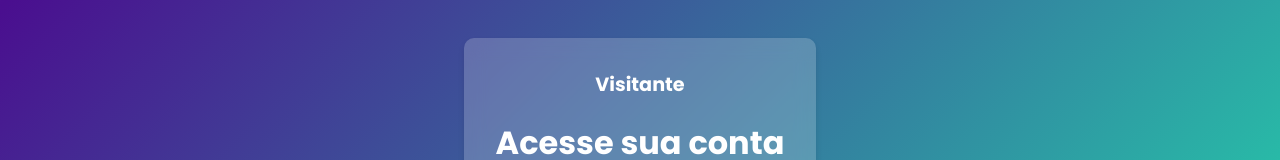
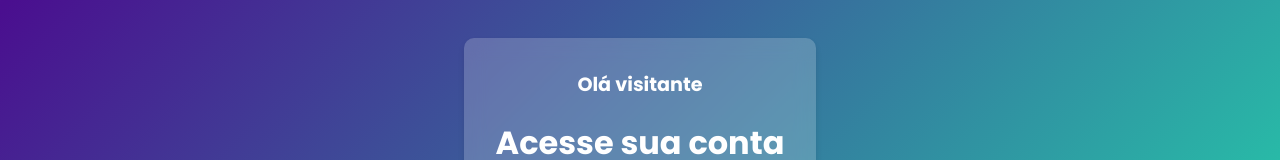
Before and after one commit to HugoZAuad/AUTH-O_GOOGLE_FIREBASE, a React (Vite) app: page / in a window 1280 px wide. Both pictures are taken after a click on the button "Ir para Login com o google". Shown: the part 195-355 px from the top of the page. Built offline with nearby package versions, Linux system fonts and the light colour scheme; no server answers.

Commit message:
Pequenas atualizações nos textos

```diff
--- a/src/pages/SignIn/index.tsx
+++ b/src/pages/SignIn/index.tsx
@@ -5,12 +5,12 @@ import { auth } from '../../Services/firebase';
 import './Styles.scss';
 
 export function SignIn() {
-  const [user, setUser] = useState<User>({} as User);
+  const [user, setUser ] = useState<User>({} as User);
   const [loading, setLoading] = useState(true);
 
   useEffect(() => {
-    const unsubscribe = onAuthStateChanged(auth, (currentUser) => {
-      setUser(currentUser ?? {} as User);
+    const unsubscribe = onAuthStateChanged(auth, (currentUser ) => {
+      setUser (currentUser  ?? {} as User);
       setLoading(false);
     });
 
@@ -21,7 +21,8 @@ export function SignIn() {
     try {
       const provider = new GoogleAuthProvider();
       const result = await signInWithPopup(auth, provider);
-      setUser(result.user);
+      setUser (result.user);
+      console.log('Usuário autenticado:', result.user);
     } catch (error) {
       console.error('Erro ao fazer login:', error);
       alert('Erro ao fazer login. Por favor, tente novamente.');
@@ -31,9 +32,9 @@ export function SignIn() {
   async function handleLogout() {
     try {
       await signOut(auth);
-      setUser({} as User);
+      setUser ({} as User);
       alert('Logout realizado com sucesso!');
-      window.location.href = '/'; // Redireciona para a página inicial
+      window.location.href = '/';
     } catch (error) {
       console.error('Erro ao fazer logout:', error);
       alert('Erro ao fazer logout. Por favor, tente novamente.');
@@ -46,7 +47,7 @@ export function SignIn() {
         {user.photoURL && (
           <img src={user.photoURL} alt="Foto do usuário" className="user-photo" />
         )}
-        <strong className="user-name">{user.displayName || 'Visitante'}</strong>
+        <strong className="user-name">{user.displayName || 'Olá visitante'}</strong>
         <small className="user-email">{user.email || ''}</small>
       </div>
 
```
